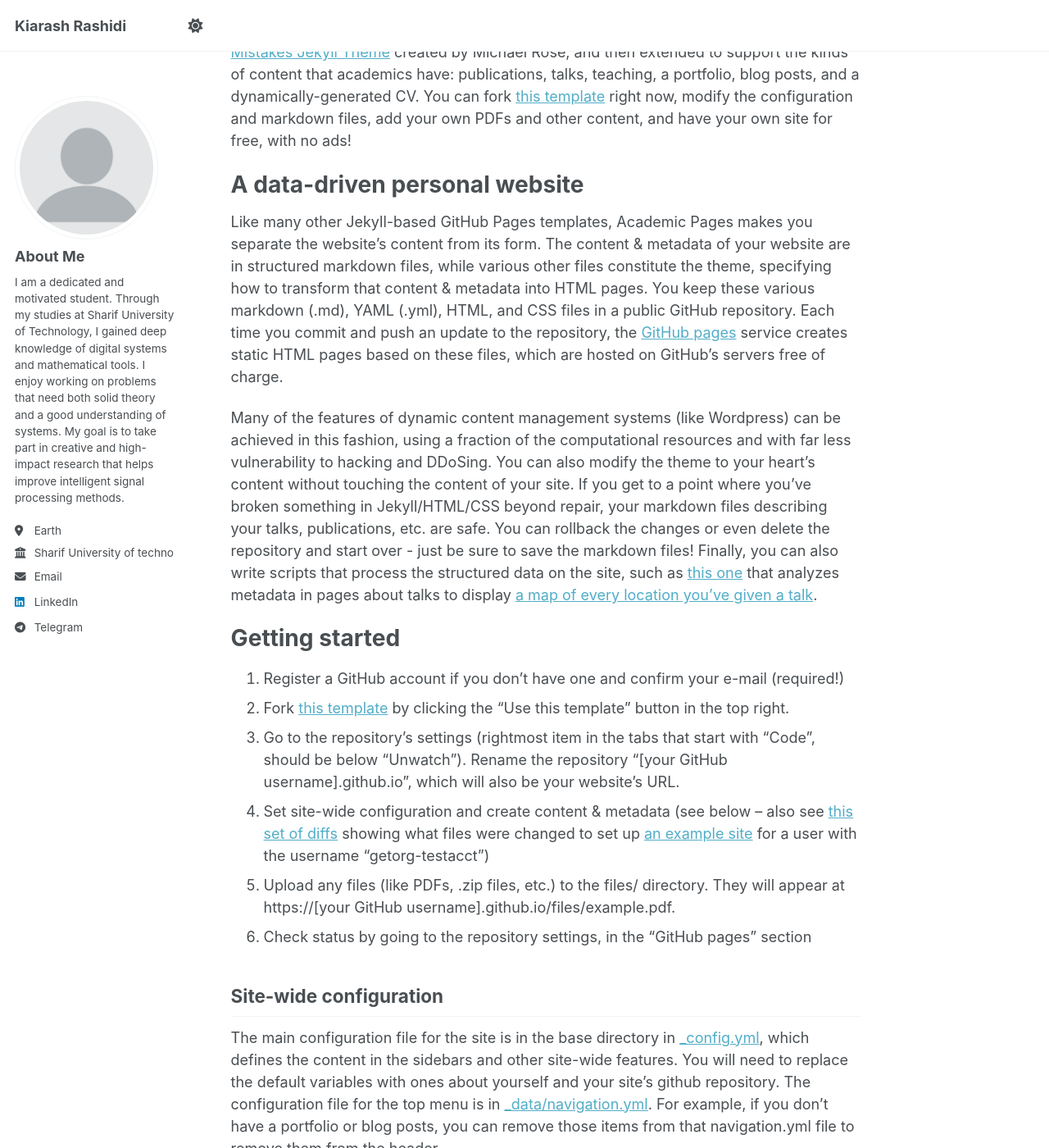
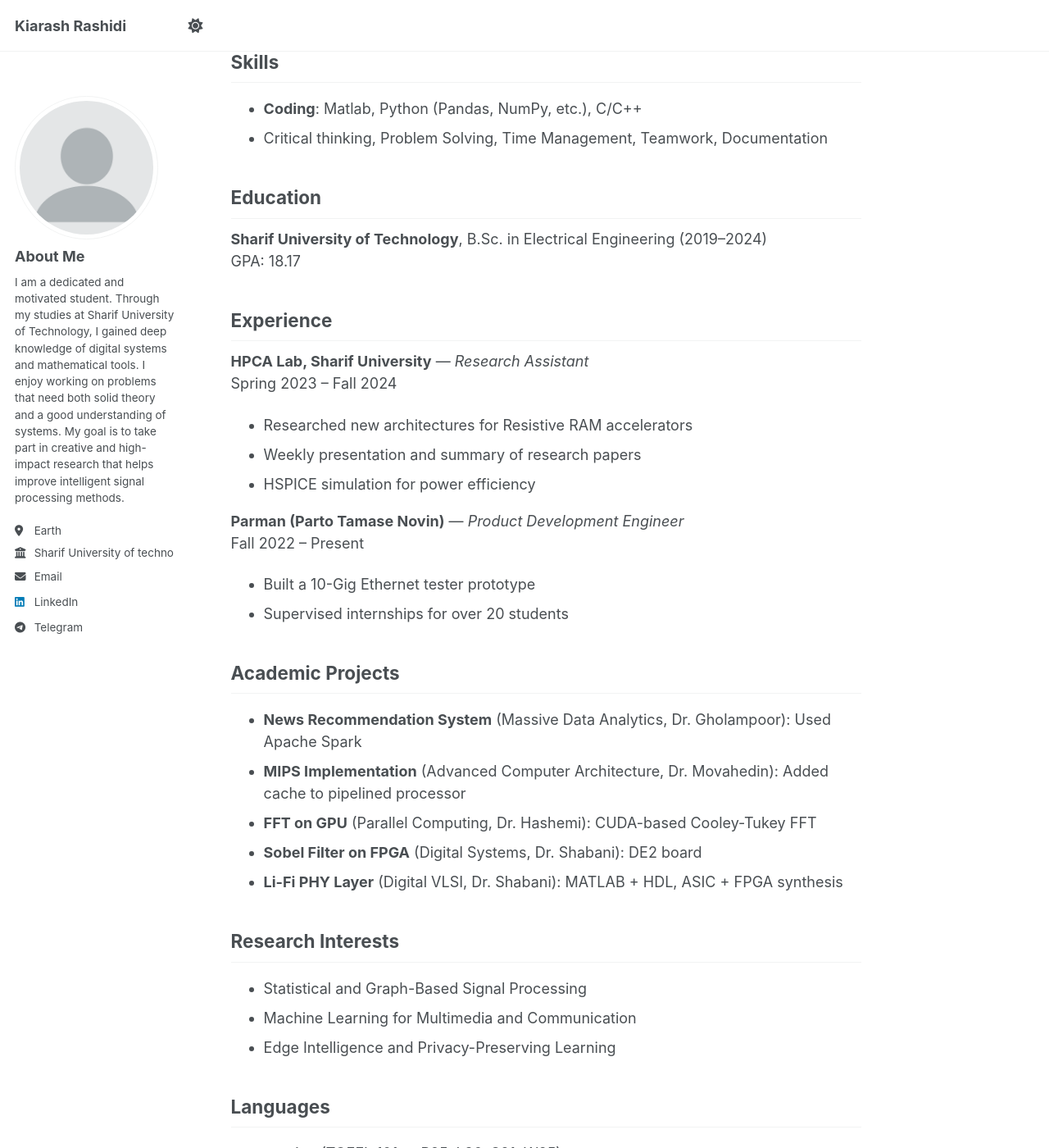
Before and after one commit to KiarashRashidi/kiarashRashidi.github.io, a Jekyll site: the page built from _pages/about.md, in a window 1280 px wide and 1400 px high, scrolled down 227 px. Shown: the whole window at 82% size. Built offline with Jekyll 4.4.1, drawn with Linux system fonts in a browser that asks for light colours; some of the changed text lies outside the part shown.

Commit message:
anout.md personal data

```diff
--- a/_pages/about.md
+++ b/_pages/about.md
@@ -7,43 +7,44 @@ redirect_from:
   - /about.html
 ---
 
-This is the front page of a website that is powered by the [Academic Pages template](https://github.com/academicpages/academicpages.github.io) and hosted on GitHub pages. [GitHub pages](https://pages.github.com) is a free service in which websites are built and hosted from code and data stored in a GitHub repository, automatically updating when a new commit is made to the repository. This template was forked from the [Minimal Mistakes Jekyll Theme](https://mmistakes.github.io/minimal-mistakes/) created by Michael Rose, and then extended to support the kinds of content that academics have: publications, talks, teaching, a portfolio, blog posts, and a dynamically-generated CV. You can fork [this template](https://github.com/academicpages/academicpages.github.io) right now, modify the configuration and markdown files, add your own PDFs and other content, and have your own site for free, with no ads!
+# Kiarash Rashidi
+**Master Student**
 
-A data-driven personal website
-======
-Like many other Jekyll-based GitHub Pages templates, Academic Pages makes you separate the website's content from its form. The content & metadata of your website are in structured markdown files, while various other files constitute the theme, specifying how to transform that content & metadata into HTML pages. You keep these various markdown (.md), YAML (.yml), HTML, and CSS files in a public GitHub repository. Each time you commit and push an update to the repository, the [GitHub pages](https://pages.github.com/) service creates static HTML pages based on these files, which are hosted on GitHub's servers free of charge.
+## Skills
+- **Coding**: Matlab, Python (Pandas, NumPy, etc.), C/C++
+- Critical thinking, Problem Solving, Time Management, Teamwork, Documentation
 
-Many of the features of dynamic content management systems (like Wordpress) can be achieved in this fashion, using a fraction of the computational resources and with far less vulnerability to hacking and DDoSing. You can also modify the theme to your heart's content without touching the content of your site. If you get to a point where you've broken something in Jekyll/HTML/CSS beyond repair, your markdown files describing your talks, publications, etc. are safe. You can rollback the changes or even delete the repository and start over - just be sure to save the markdown files! Finally, you can also write scripts that process the structured data on the site, such as [this one](https://github.com/academicpages/academicpages.github.io/blob/master/talkmap.ipynb) that analyzes metadata in pages about talks to display [a map of every location you've given a talk](https://academicpages.github.io/talkmap.html).
+## Education
+**Sharif University of Technology**, B.Sc. in Electrical Engineering (2019–2024)
+GPA: 18.17
 
-Getting started
-======
-1. Register a GitHub account if you don't have one and confirm your e-mail (required!)
-1. Fork [this template](https://github.com/academicpages/academicpages.github.io) by clicking the "Use this template" button in the top right.
-1. Go to the repository's settings (rightmost item in the tabs that start with "Code", should be below "Unwatch"). Rename the repository "[your GitHub username].github.io", which will also be your website's URL.
-1. Set site-wide configuration and create content & metadata (see below -- also see [this set of diffs](http://archive.is/3TPas) showing what files were changed to set up [an example site](https://getorg-testacct.github.io) for a user with the username "getorg-testacct")
-1. Upload any files (like PDFs, .zip files, etc.) to the files/ directory. They will appear at https://[your GitHub username].github.io/files/example.pdf.
-1. Check status by going to the repository settings, in the "GitHub pages" section
+## Experience
+**HPCA Lab, Sharif University** — *Research Assistant*
+Spring 2023 – Fall 2024
+- Researched new architectures for Resistive RAM accelerators
+- Weekly presentation and summary of research papers
+- HSPICE simulation for power efficiency
 
-Site-wide configuration
-------
-The main configuration file for the site is in the base directory in [_config.yml](https://github.com/academicpages/academicpages.github.io/blob/master/_config.yml), which defines the content in the sidebars and other site-wide features. You will need to replace the default variables with ones about yourself and your site's github repository. The configuration file for the top menu is in [_data/navigation.yml](https://github.com/academicpages/academicpages.github.io/blob/master/_data/navigation.yml). For example, if you don't have a portfolio or blog posts, you can remove those items from that navigation.yml file to remove them from the header.
+**Parman (Parto Tamase Novin)** — *Product Development Engineer*
+Fall 2022 – Present
+- Built a 10-Gig Ethernet tester prototype
+- Supervised internships for over 20 students
 
-Create content & metadata
-------
-For site content, there is one markdown file for each type of content, which are stored in directories like _publications, _talks, _posts, _teaching, or _pages. For example, each talk is a markdown file in the [_talks directory](https://github.com/academicpages/academicpages.github.io/tree/master/_talks). At the top of each markdown file is structured data in YAML about the talk, which the theme will parse to do lots of cool stuff. The same structured data about a talk is used to generate the list of talks on the [Talks page](https://academicpages.github.io/talks), each [individual page](https://academicpages.github.io/talks/2012-03-01-talk-1) for specific talks, the talks section for the [CV page](https://academicpages.github.io/cv), and the [map of places you've given a talk](https://academicpages.github.io/talkmap.html) (if you run this [python file](https://github.com/academicpages/academicpages.github.io/blob/master/talkmap.py) or [Jupyter notebook](https://github.com/academicpages/academicpages.github.io/blob/master/talkmap.ipynb), which creates the HTML for the map based on the contents of the _talks directory).
+## Academic Projects
+- **News Recommendation System** (Massive Data Analytics, Dr. Gholampoor): Used Apache Spark
+- **MIPS Implementation** (Advanced Computer Architecture, Dr. Movahedin): Added cache to pipelined processor
+- **FFT on GPU** (Parallel Computing, Dr. Hashemi): CUDA-based Cooley-Tukey FFT
+- **Sobel Filter on FPGA** (Digital Systems, Dr. Shabani): DE2 board
+- **Li-Fi PHY Layer** (Digital VLSI, Dr. Shabani): MATLAB + HDL, ASIC + FPGA synthesis
 
-**Markdown generator**
+## Research Interests
+- Statistical and Graph-Based Signal Processing
+- Machine Learning for Multimedia and Communication
+- Edge Intelligence and Privacy-Preserving Learning
 
-The repository includes [a set of Jupyter notebooks](https://github.com/academicpages/academicpages.github.io/tree/master/markdown_generator
-) that converts a CSV containing structured data about talks or presentations into individual markdown files that will be properly formatted for the Academic Pages template. The sample CSVs in that directory are the ones I used to create my own personal website at stuartgeiger.com. My usual workflow is that I keep a spreadsheet of my publications and talks, then run the code in these notebooks to generate the markdown files, then commit and push them to the GitHub repository.
+## Languages
+- **English** (TOEFL 101 — R25, L30, S21, W25)
+- **Persian** (Native)
 
-How to edit your site's GitHub repository
-------
-Many people use a git client to create files on their local computer and then push them to GitHub's servers. If you are not familiar with git, you can directly edit these configuration and markdown files directly in the github.com interface. Navigate to a file (like [this one](https://github.com/academicpages/academicpages.github.io/blob/master/_talks/2012-03-01-talk-1.md) and click the pencil icon in the top right of the content preview (to the right of the "Raw | Blame | History" buttons). You can delete a file by clicking the trashcan icon to the right of the pencil icon. You can also create new files or upload files by navigating to a directory and clicking the "Create new file" or "Upload files" buttons.
-
-Example: editing a markdown file for a talk
-![Editing a markdown file for a talk](/images/editing-talk.png)
-
-For more info
-------
-More info about configuring Academic Pages can be found in [the guide](https://academicpages.github.io/markdown/), the [growing wiki](https://github.com/academicpages/academicpages.github.io/wiki), and you can always [ask a question on GitHub](https://github.com/academicpages/academicpages.github.io/discussions). The [guides for the Minimal Mistakes theme](https://mmistakes.github.io/minimal-mistakes/docs/configuration/) (which this theme was forked from) might also be helpful.
+## Teaching Assistant Roles
+- VLSI, Logic Design, OOP, MATLAB Programming (Various instructors)
```
